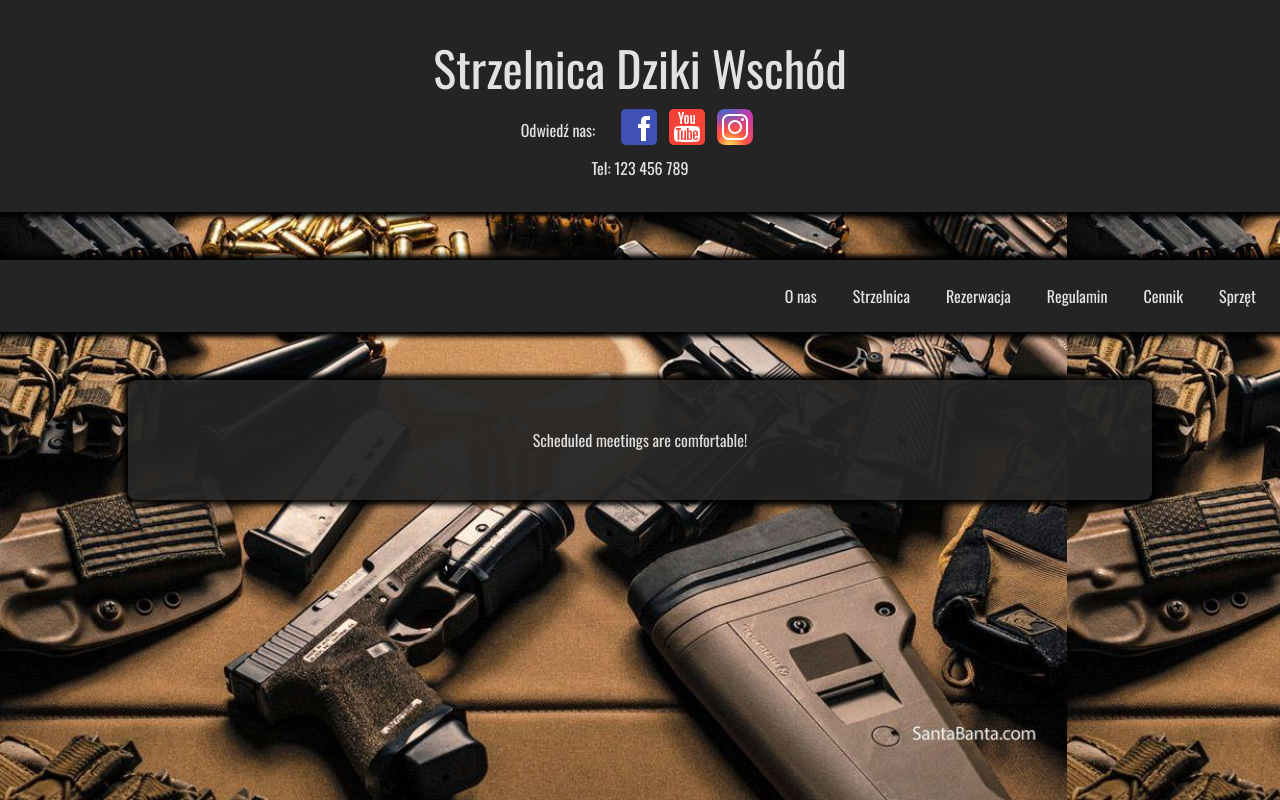
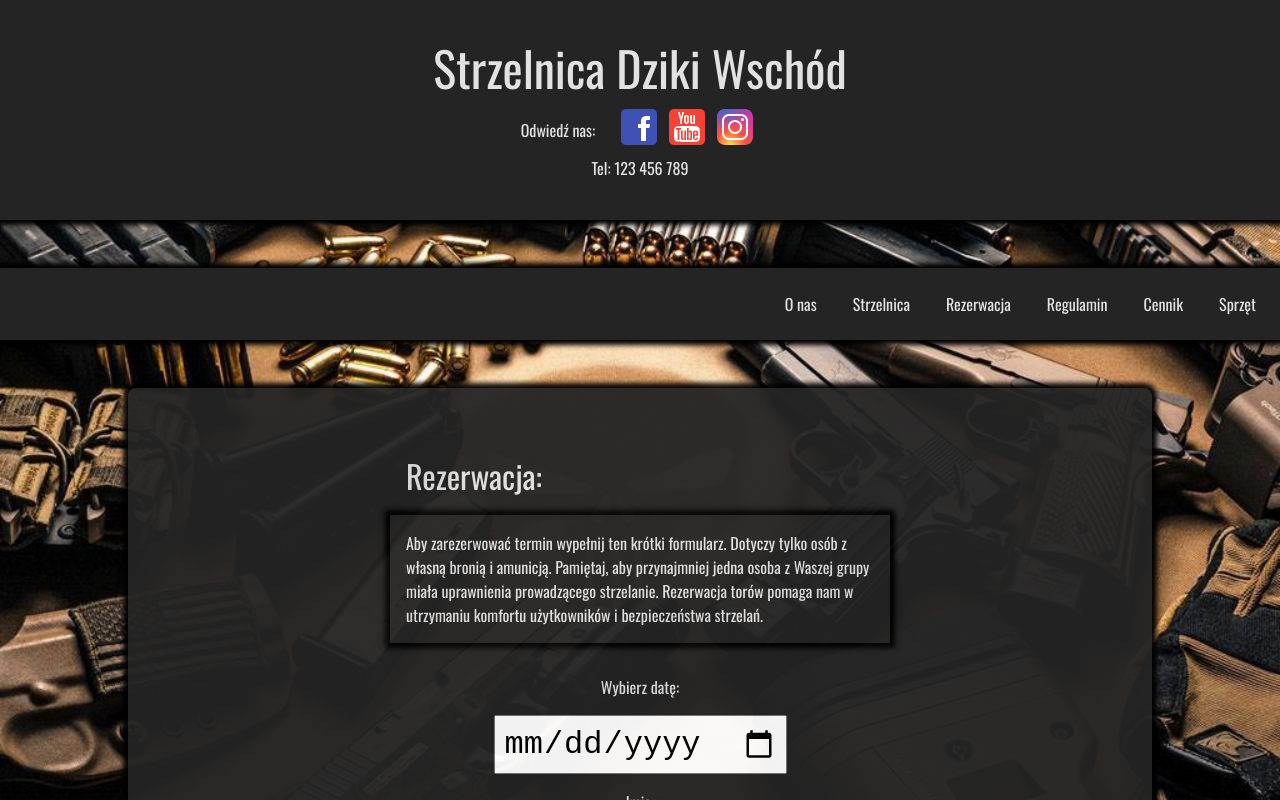
Before and after one commit to awnetcode/Shooting-range, a React (Vite) app: page / in a window 1280 px wide. Both pictures are taken after a click on the item "Rezerwacja". Shown: the top 800 px of the page. Built offline with nearby package versions, Linux system fonts and the light colour scheme.

Commit message:
header-slide-out

```diff
--- a/src/App.jsx
+++ b/src/App.jsx
@@ -1,7 +1,7 @@
 
 import './App.css';
 
-import { useState } from 'react';
+import { useState, useEffect } from 'react';
 
 import Header from './components/Header';
 import Navigation from './components/Navigation';
@@ -10,10 +10,24 @@ import Main from './components/Main';
 function App() {
 
   const [content, setContent] = useState('');
+  const [isScrolled, setIsScrolled] = useState(false);
+
+  useEffect(() => {
+    const setScrollY = () =>{
+      setIsScrolled(window.scrollY > 50);
+    }
+
+    window.addEventListener('scroll', setScrollY);
+
+    return () =>{
+      window.removeEventListener('scroll', setScrollY);
+    };
+
+  }, []);
 
   return (
     <>
-    <Header />
+     <Header isScrolled = { isScrolled }/>
     <Navigation setContent={setContent}/>
     <Main content={content}/>
     </>
--- a/src/components/Header.jsx
+++ b/src/components/Header.jsx
@@ -5,11 +5,12 @@ import youtube from '../assets/icons8-youtube.svg';
 import instagram from '../assets/icons8-instagram.svg';
 //import target from '../assets/target-svgrepo-com.svg';
 
-const Header = () =>{
+// eslint-disable-next-line react/prop-types
+const Header = ( {isScrolled} ) =>{
 
     return(
         <>
-        <header>
+        <header className={`header ${ isScrolled ? 'hidden' : ''}`}>
             <h1>Strzelnica Dziki Wschód</h1>
             <div className="header-social">
                 <p>Odwiedź nas:</p>
--- a/src/components/main-content/Reservation.jsx
+++ b/src/components/main-content/Reservation.jsx
@@ -1,8 +1,25 @@
+import './styles/reservation.css';
 
 const Reservation = () =>{
     return(
         <>
-        Scheduled meetings are comfortable!
+        <div className="form-area">
+            <h1>Rezerwacja:</h1>
+            <p className='reservation-info'>
+                Aby zarezerwować termin wypełnij ten krótki formularz. Dotyczy tylko osób z własną bronią i amunicją. Pamiętaj, aby przynajmniej jedna osoba z Waszej grupy miała uprawnienia prowadzącego strzelanie. Rezerwacja torów pomaga nam w utrzymaniu komfortu użytkowników i bezpieczeństwa strzelań.
+            </p>
+            <form className="application-form" action="#">
+            <label htmlFor="date">Wybierz datę:</label>
+            <input name='date' className='date-select' type="date" placeholder='Wybierz ->' />
+            <label htmlFor="name">Imię:</label>
+            <input type="text" name='name' className='text-input'/>
+            <label htmlFor="license">Nr Prowadzącego Strzelanie:</label>
+            <input type="text" name='license' className='text-input'/>
+            <label htmlFor="phone">Telefon:</label>
+            <input type="text" name='phone' className='text-input'/>
+            </form>
+            <button className='form-button' type='submit'>Zgłoś na Policję!</button>
+        </div>
         </>
     )
 }
--- a/src/components/main-content/Shooting-range.jsx
+++ b/src/components/main-content/Shooting-range.jsx
@@ -28,7 +28,7 @@ const ShootingRange = () =>{
             <div className="shooting-range-part">
                 <div className="part-content">
                     <h2>O Strzelnicy.</h2>
-                    <p>
+                    <div>
                         <ul>
                             Dysponujemy pięcioma profesjonalnymi osiami strzeleckimi:
                             <li>Oś długodystansowa o długości 200 metrów wyposażona w tarczownice i gongi.</li>
@@ -36,7 +36,7 @@ const ShootingRange = () =>{
                             <li>Oś średniodystansowa o długości 100 metrów wyposażona w tarczownice, gongi i popery.</li>
                             <li>Dwie osie taktyczno-dynamiczne o długości 25 m wyposażone w tarczownice i różne cele reaktywne</li>
                         </ul>
-                    </p>
+                    </div>
                 </div>
                 <img src={longRange} alt="" className="part-image" />
                 <img src={medRange} alt="" className="part-image" />
--- /dev/null
+++ b/src/components/main-content/styles/reservation.css
@@ -0,0 +1,42 @@
+.form-area{
+
+}
+
+.reservation-info{
+    width: 500px;
+    padding: 1rem;
+    box-shadow: var(--main-shadow);
+}
+
+.application-form{
+    margin: 2rem 0;
+    display: flex;
+    flex-direction: column;
+    align-items: center;
+    gap: 1rem;
+}
+
+.date-select{
+    font-size: 2rem;
+    padding: .5rem;
+}
+
+.text-input{
+    font-size: 1.5rem;
+    padding: .5rem;
+    border-radius: .5rem;
+    text-align: center;
+}
+
+.text-input:focus, .date-select:focus{
+    outline: none;
+}
+
+.form-button{
+    font-size: 1.5rem;
+    padding: .5rem;
+    border-radius: .5rem;
+    background: #000;
+    margin-top: 2rem;
+    cursor: pointer;
+}
--- a/src/styles/header.css
+++ b/src/styles/header.css
@@ -1,9 +1,20 @@
-header{
+.header{
     text-align: center;
     background-color: #242424;
     padding: 2rem;
     box-shadow: var(--main-shadow);
+    height: 220px;
+    opacity: 1;
+    transition: height 1s linear;
+   /* transition: opacity 1s linear; */
+    transition: transform 1s linear;
 }
+
+.header.hidden {
+     height: 0;
+    /*opacity: 0; */
+    transform: translateY(-100%);
+  }
 
 header h1{
     font-size: 3rem;
@@ -16,3 +27,14 @@ header h1{
     justify-content: center;
     column-gap: 20px;
 }
+
+@keyframes hide {
+    from {
+        height: auto;
+        opacity: 1;
+    }
+    to {
+        height: 0;
+        opacity: 0;
+    }
+}
--- a/src/styles/navigation.css
+++ b/src/styles/navigation.css
@@ -8,7 +8,7 @@
     gap: 20px;
     padding: 1rem;
     box-shadow: var(--main-shadow);
-    animation: menuOpen 4s linear ;
+    animation: menuOpen 3s linear ;
 }
 
 .navigation-link{
```
